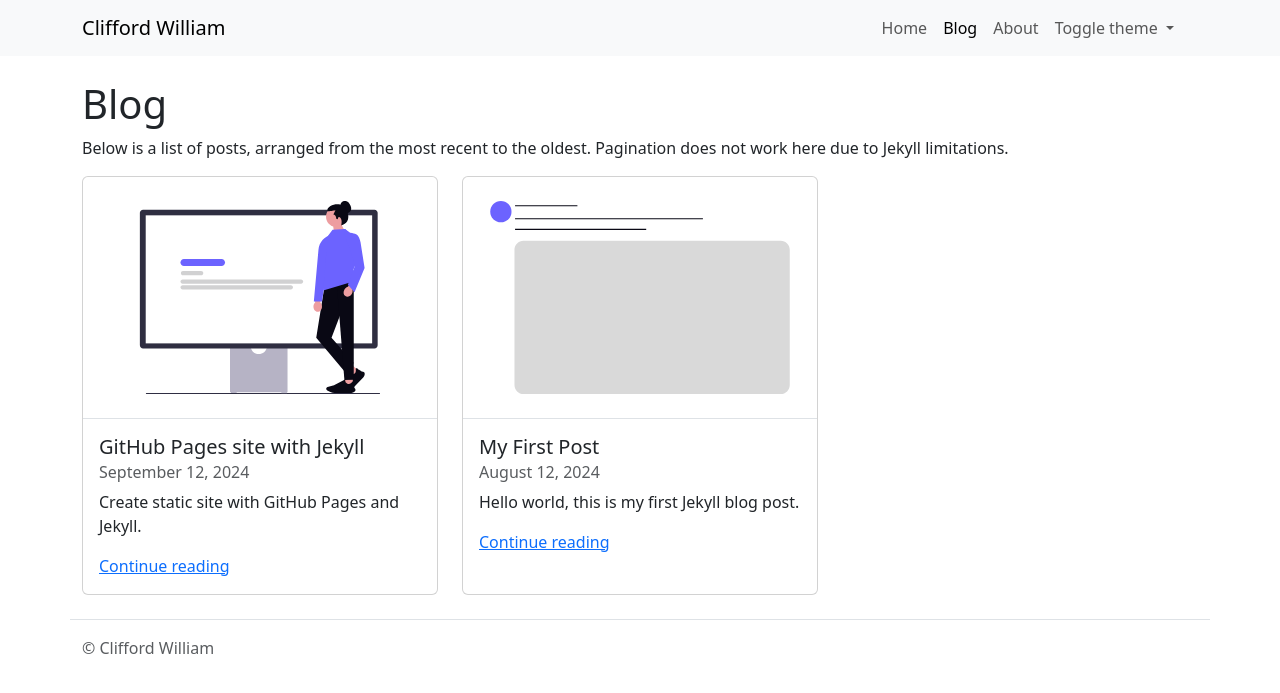
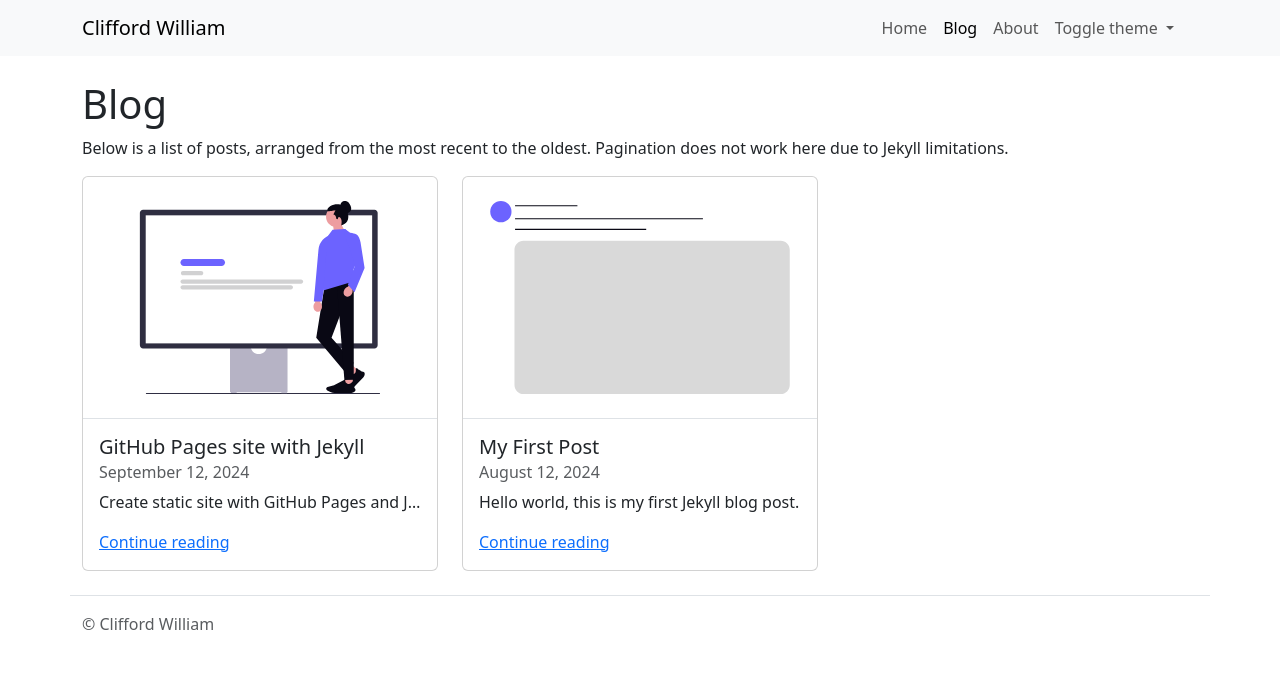
Before and after one commit to cliffordwilliam/my_archive, a Jekyll site: the page built from blog.md, in a window 1280 px wide. Shown: the top 693 px of the page. Built offline with Jekyll 4.4.1, drawn with Linux system fonts in a browser that asks for light colours.

Commit message:
404 image

```diff
--- a/blog.md
+++ b/blog.md
@@ -14,7 +14,7 @@ Below is a list of posts, arranged from the most recent to the oldest. Paginatio
         <div class="card-body border-top">
           <h2 class="h5 card-title">{{ post.title }}</h2>
           <h3 class="h6 card-subtitle mb-2 text-body-secondary">{{ post.date | date: "%B %d, %Y" }}</h3>
-          <p class="card-text">{{ post.excerpt | strip_html }}</p>
+          <p class="card-text text-truncate" style="max-width: 100%;">{{ post.excerpt | strip_html }}</p>
           <a href="{{ post.url | relative_url }}" class="card-link stretched-link">Continue reading</a>
         </div>
       </div>
```
Also changed, not shown: 404.md (+3 -0 lines), assets/svgs/undraw_warning_re_eoyh.svg (added).
